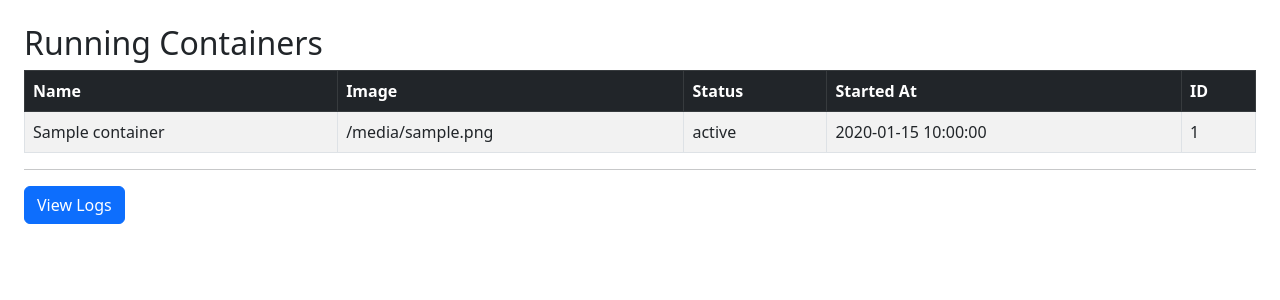
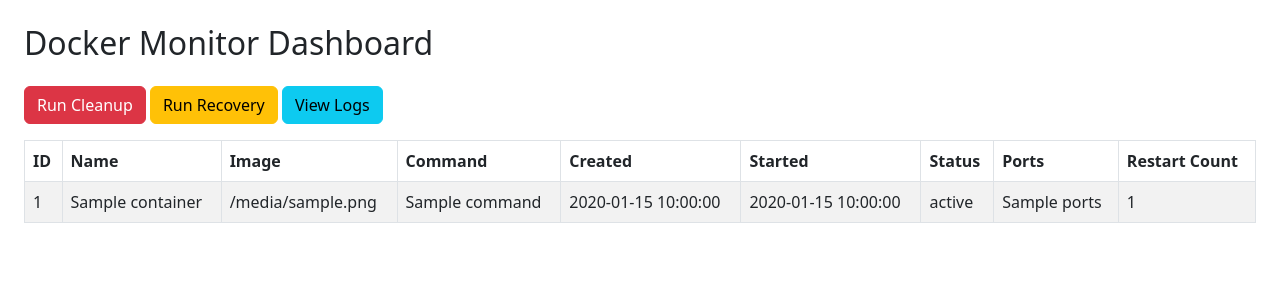
Before and after one commit to abhilashmaddineni/docker-monitor-ui, a Flask app: template templates/dashboard.html in a window 1280 px wide. Shown: the top 300 px of the page. Run offline with Flask 3, Linux system fonts and the light colour scheme; the template is opened without the code that fills it: most values are stand-ins (such as "Sample title", 1, 10 or a date in 2020).

Commit message:
Revamp Docker Monitor Dashboard layout and styling

```diff
--- a/templates/dashboard.html
+++ b/templates/dashboard.html
@@ -1,37 +1,49 @@
 <!DOCTYPE html>
 <html>
 <head>
-  <title>Docker Monitor Dashboard</title>
-  <link rel="stylesheet" href="https://cdn.jsdelivr.net/npm/bootstrap@5.3.0/dist/css/bootstrap.min.css">
+    <title>Docker Monitor UI</title>
+    <link rel="stylesheet" href="https://cdn.jsdelivr.net/npm/bootstrap@5.2.3/dist/css/bootstrap.min.css">
 </head>
 <body class="p-4">
-<h2>Running Containers</h2>
+
+<h2 class="mb-4">Docker Monitor Dashboard</h2>
+
+<div class="mb-3">
+    <a href="/action/run-cleanup" class="btn btn-danger">Run Cleanup</a>
+    <a href="/action/recover" class="btn btn-warning">Run Recovery</a>
+    <a href="/logs" class="btn btn-info">View Logs</a>
+</div>
 
 <table class="table table-bordered table-striped">
-  <thead class="table-dark">
+    <thead>
         <tr>
+            <th>ID</th>
             <th>Name</th>
             <th>Image</th>
+            <th>Command</th>
+            <th>Created</th>
+            <th>Started</th>
             <th>Status</th>
-      <th>Started At</th>
-      <th>ID</th>
+            <th>Ports</th>
+            <th>Restart Count</th>
         </tr>
     </thead>
     <tbody>
         {% for c in containers %}
         <tr>
+            <td>{{ c.id }}</td>
             <td>{{ c.name }}</td>
             <td>{{ c.image }}</td>
+            <td>{{ c.command }}</td>
+            <td>{{ c.created }}</td>
+            <td>{{ c.started }}</td>
             <td>{{ c.status }}</td>
-      <td>{{ c.started }}</td>
-      <td>{{ c.id }}</td>
+            <td>{{ c.ports }}</td>
+            <td>{{ c.restart_count }}</td>
         </tr>
         {% endfor %}
     </tbody>
 </table>
 
-<hr>
-
-<a class="btn btn-primary" href="/logs">View Logs</a>
 </body>
 </html>
```
Lines whose indentation alone changed are shown as unchanged.
